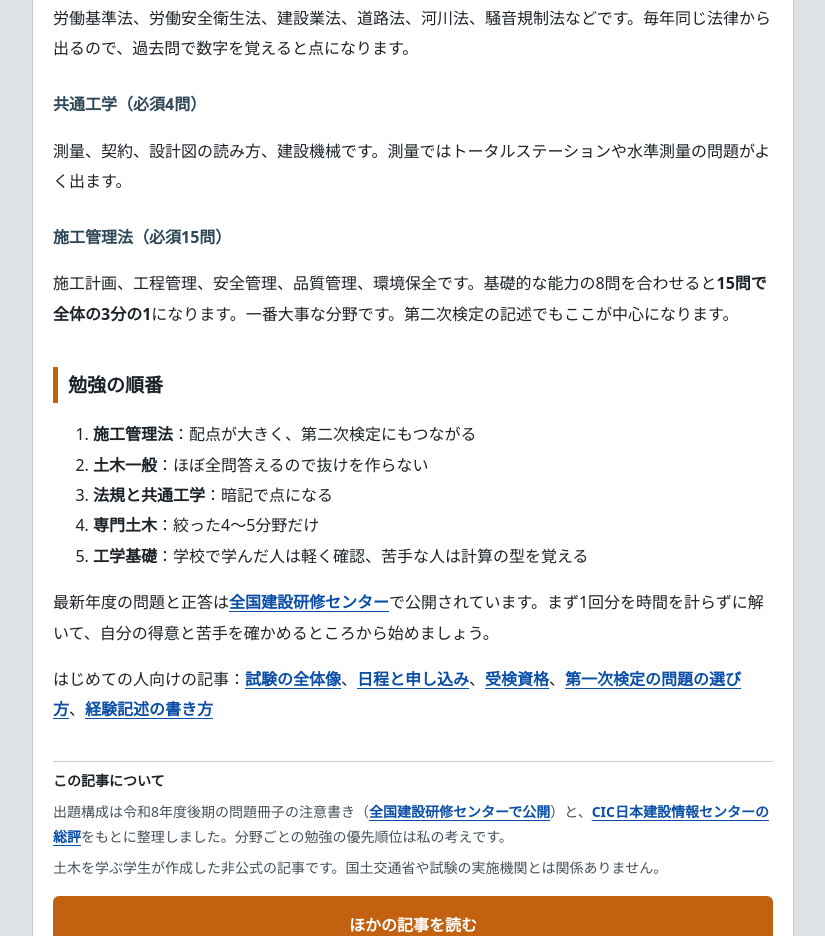
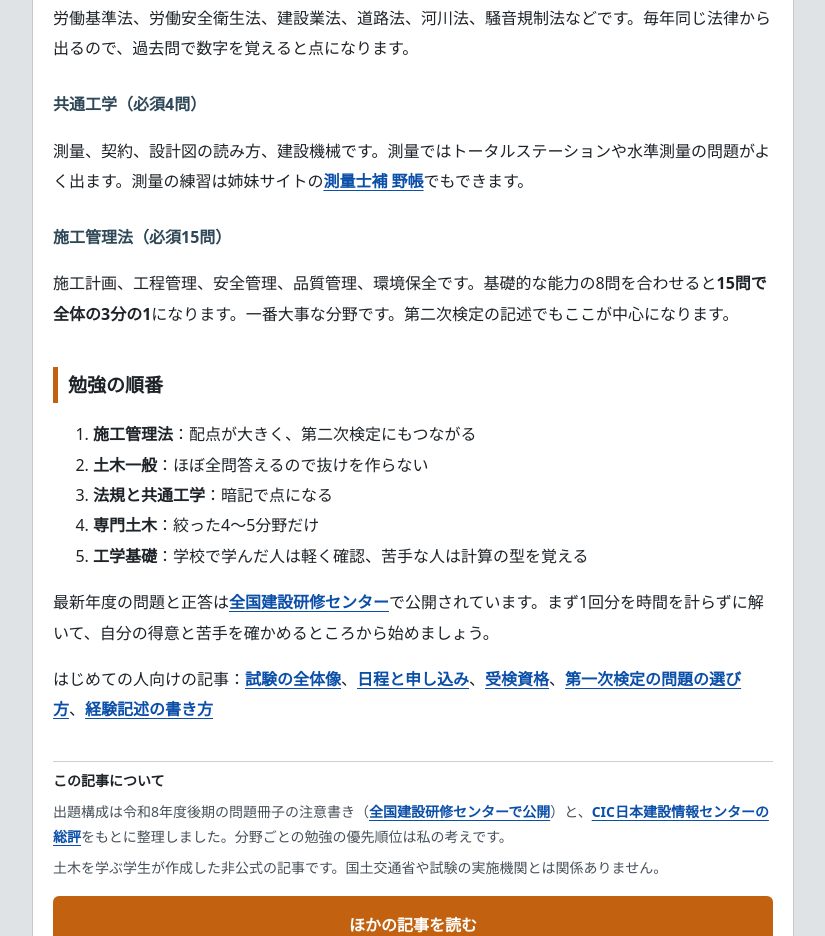
Before and after one commit to n029k/doboku2-yacho, a plain HTML site: page a-doboku2-first-exam.html in a window 1280 px wide. Shown: the part 1570-2506 px from the top of the page, without its empty margins (227-1052 px from the left). Drawn offline with Linux system fonts and the light colour scheme.

Commit message:
Link to 測量士補 野帳 from the first-exam article
Co-Authored-By: Claude Opus 5.5 <noreply@anthropic.com>
Claude-Session: https://claude.ai/code/session_0117YUVxj4SS31WYUHeoDuER

```diff
--- a/a-doboku2-first-exam.html
+++ b/a-doboku2-first-exam.html
@@ -22,7 +22,7 @@
 <h3>法規（11問から6問）</h3>
 <p>労働基準法、労働安全衛生法、建設業法、道路法、河川法、騒音規制法などです。毎年同じ法律から出るので、過去問で数字を覚えると点になります。</p>
 <h3>共通工学（必須4問）</h3>
-<p>測量、契約、設計図の読み方、建設機械です。測量ではトータルステーションや水準測量の問題がよく出ます。</p>
+<p>測量、契約、設計図の読み方、建設機械です。測量ではトータルステーションや水準測量の問題がよく出ます。測量の練習は姉妹サイトの<a href="https://n029k.github.io/sokuryoshi-yacho/">測量士補 野帳</a>でもできます。</p>
 <h3>施工管理法（必須15問）</h3>
 <p>施工計画、工程管理、安全管理、品質管理、環境保全です。基礎的な能力の8問を合わせると<b>15問で全体の3分の1</b>になります。一番大事な分野です。第二次検定の記述でもここが中心になります。</p>
 <h2>勉強の順番</h2>
```
